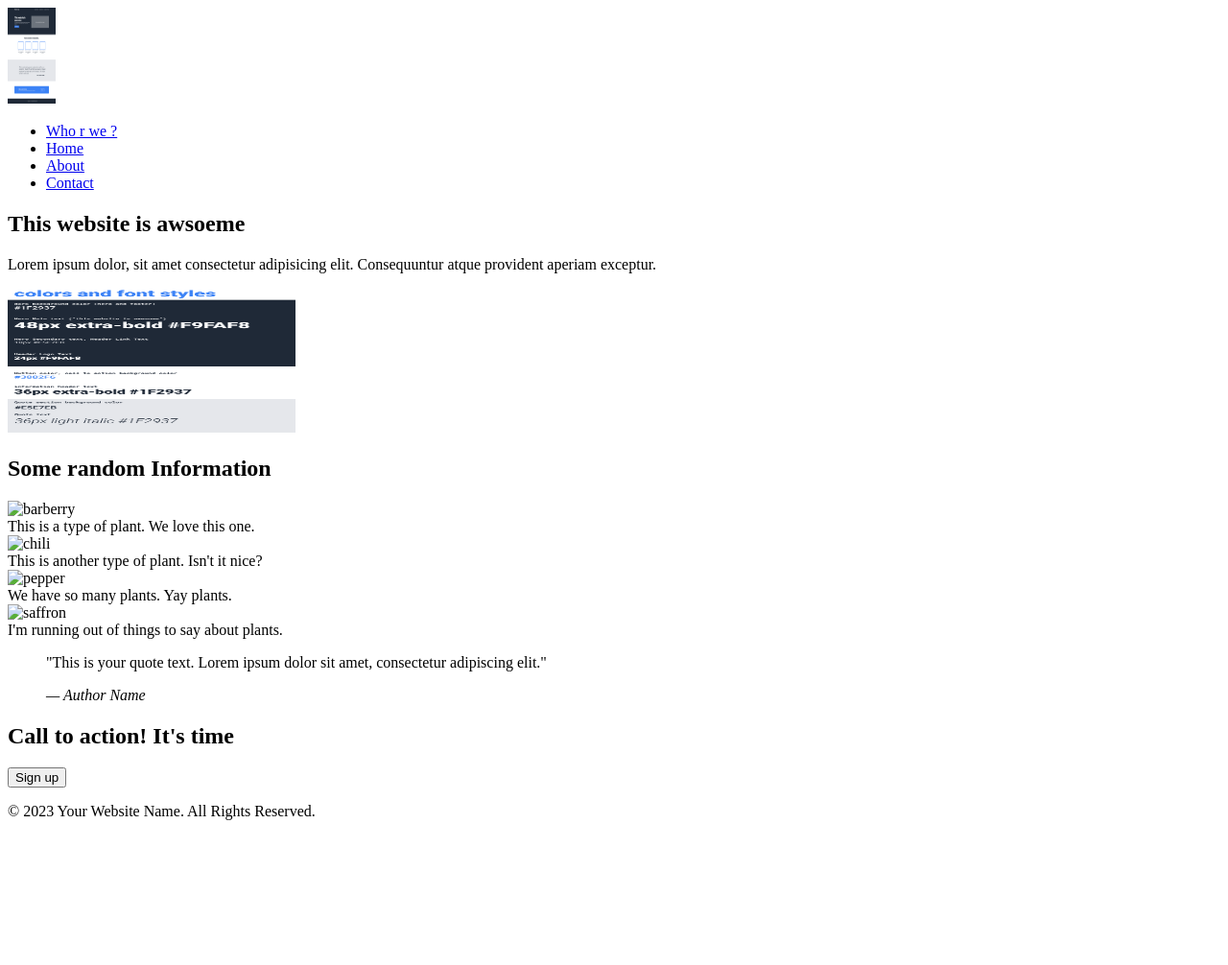
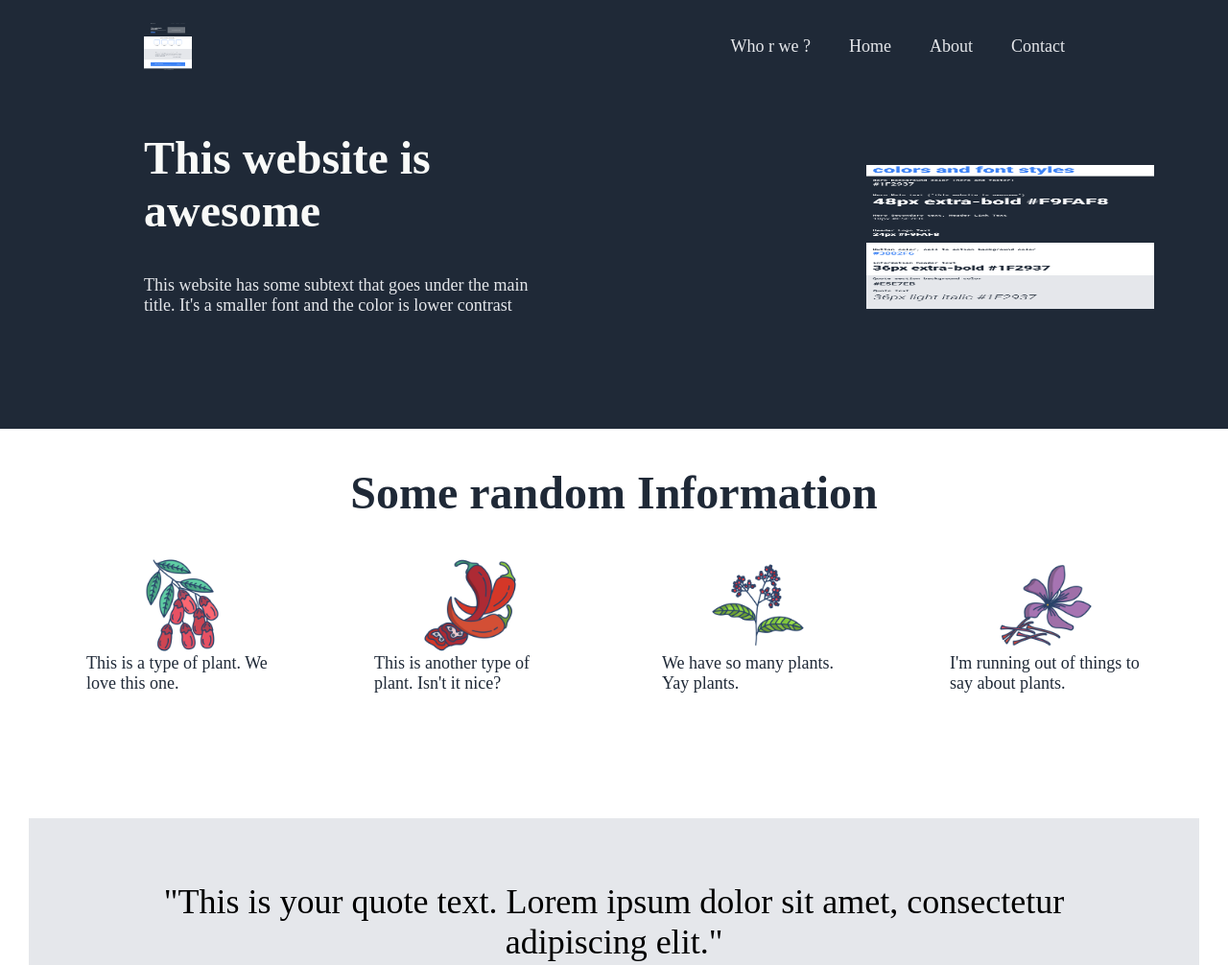
Before and after one commit to BenAmerSilia/TOP-Landing.Page, a plain HTML site: page index.html in a window 1280 px wide. Shown: the top 1006 px of the page at 96% size. Before the commit the page ends 871 px from the top, so only its background shows below. Drawn offline with Linux system fonts and the light colour scheme.

Commit message:
Add README and finshed project

```diff
--- a/index.html
+++ b/index.html
@@ -3,24 +3,30 @@
 <head>
     <meta charset="UTF-8">
     <meta name="viewport" content="width=device-width, initial-scale=1.0">
+    <link rel="stylesheet" href="styles.css">
     <title>Document</title>
 </head>
 <body>
     <nav>
-        <img src="./01.png" alt="" class="logo" height="100px" width="50px">
+        <div class="nav-container">
+        <img src="./images/01.png" alt="" class="logo" height="50px" width="50px">
         <ul>
             <li class="links"><a href="#Us">Who r we ?</a></li>
             <li class="links"><a href="#Home">Home</a></li>
             <li class="links"><a href="#About">About</a></li>
             <li class="links"><a href="#Contact">Contact</a></li>
         </ul>
+        </div>
     </nav>
 
+
     <section id="Us" class="Us">
-        <div>
-            <h1>This website is awsoeme</h1>
-            <p>Lorem ipsum dolor, sit amet consectetur adipisicing elit. Consequuntur atque provident aperiam exceptur.</p>
-            <img src="./02.png" alt="" height="150px" width="300px">
+        <div class="Us-content">
+            <h1 class="first-header">This website is awesome</h1>
+            <p class="first-header-subtext">This website has some subtext that goes under the main title. It's a smaller font and the color is lower contrast</p>
+        </div>
+        <div class="placeholder">
+            <img src="./images/02.png" alt="" height="150px" width="300px">
         </div>
     </section>
     <section id="Home" class="Home">
--- a/styles.css
+++ b/styles.css
@@ -0,0 +1,177 @@
+body {
+    margin: 0;
+    padding: 0;
+  }
+
+nav, .Us {
+    background-color: #1F2937;
+}
+section{
+    padding: 0;
+}
+
+nav {
+    color: #E5E7EB;
+    font-size: 18px;
+    padding: 0 150px ;
+  }
+
+  .nav-container {
+    display: flex;
+    justify-content: space-between; /* Pushes the logo to the left and links to the right */
+    align-items: center; /* Vertically center the content */
+  }
+
+
+  ul {
+    list-style: none;
+    padding: 0;
+    display: flex; /* Make the links flex items */
+  }
+
+  .links {
+    margin: 20px; /* Add spacing between the links */
+  }
+
+  .links a {
+    text-decoration: none;
+    color: #E5E7EB;
+    font-size: 18px;
+
+  }
+
+  /* Add styles for links on hover or active if needed */
+  .links a:hover,
+  .links a.active {
+    color: #ff6600; /* Change color on hover or when active */
+  }
+
+  .Us{
+    display: flex;
+    gap:100px;
+    align-items: center;
+  }
+
+.Us-content, .Home{
+    padding: 0 150px ;
+}
+
+
+.placeholder{
+  text-align: center;
+  width:500px;
+  height:200px;
+}
+
+.Us-content{
+  padding-bottom: 100px;
+  width:470px;
+}
+
+
+.first-header
+{
+    font-size:48px;
+    font-weight: 900;
+    color: #F9FAF8;
+}
+
+.first-header-subtext{
+    font-size: 18px;
+    color: #E5E7EB;
+}
+
+
+.text{
+  color: #1f2937;
+    font-size: 18px;
+}
+.Home h2{
+  font-size: 36px;
+  font-weight: 900;
+  text-align: center;
+  font-size:48px;
+    color: #1f2937;
+}
+
+.Home {
+  display: flex; /* Use Flexbox */
+  flex-direction: column; /* Vertical layout */
+  justify-content: center; /* Center vertically */
+  align-items: center; /* Center horizontally */
+
+}
+
+.container {
+  display: flex;
+  justify-content: space-around;
+  gap: 100px;
+  padding-bottom: 100px;
+}
+.to-columns{
+  width: 200px;
+  display: flex;
+  flex-direction: column;
+  justify-content: center;
+  align-items: center;
+}
+
+.container img {
+  width: 100px;
+  height: 100px;
+}
+
+
+.About{
+  margin: 30px;
+  padding: 30px;
+  background-color: #E5E7EB;
+  text-align: center;
+}
+
+.About blockquote{
+  font-size: 36px ;
+
+}
+
+
+.sign{
+  display: flex;
+  margin:80px 150px 80px 150px;
+  justify-content: space-around;
+  margin-left: auto;
+  margin-right: auto;
+  height:140px;
+  width:1000px;
+  background-color: #3882F6;
+
+}
+.sign h2{
+  font-weight: 900;
+  font-size: 36px;
+  margin:40px 0 0 0;
+  color:#F9FAF8;
+
+}
+.Contact button{
+  align-self: center;
+  padding:5px 25px 5px 25px;
+  color:#F9FAF8;
+  background-color: #3882F6;
+  border-radius: 10px;
+  border-color: #F9FAF8;
+}
+
+footer{
+  background-color: #1F2937;
+  display: flex;
+  justify-content: center;
+  align-items: center;
+  height: 70px;
+
+}
+footer p{
+
+  color: #F9FAF8;
+  font-size:20px;
+}
```
Also changed, not shown: images/01.png (renamed from 01.png), images/02.png (renamed from 02.png), images/barberry.png (added), images/chilli.png (added), images/pepper.png (added), images/saffron.png (added), 1 other file.
